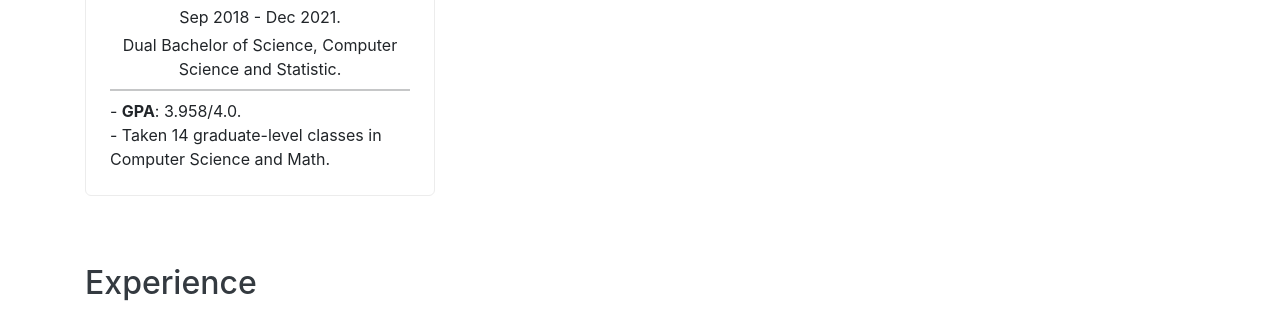
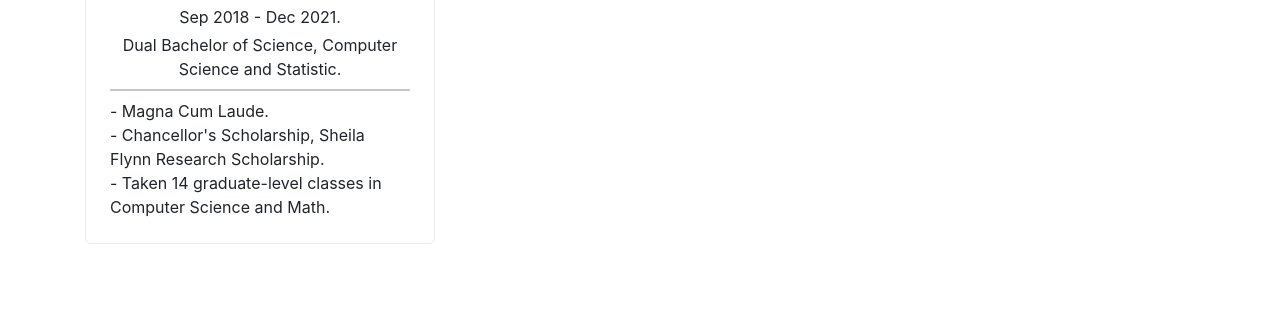
Before and after one commit to vlongle/vlongle.github.io, a plain HTML site: page index.html in a window 1280 px wide. Shown: the part 1112-1421 px from the top of the page. Drawn offline with nearby package versions, Linux system fonts and the light colour scheme.

Commit message:
Update education.html
change edu

```diff
--- a/education.html
+++ b/education.html
@@ -11,7 +11,9 @@
             <p class="f-14 mb-0">Dual Bachelor of Science, Computer Science and Statistic.</p>
             <hr class="mt-2 mb-2">
             <p class="text-left f-14 mb-0">
-                - <strong>GPA</strong>: 3.958/4.0.
+                - Magna Cum Laude.
+                <br>
+                - Chancellor's Scholarship, Sheila Flynn Research Scholarship.
                 <br>
                 - Taken 14 graduate-level classes in Computer Science and Math.
             </p>
```
